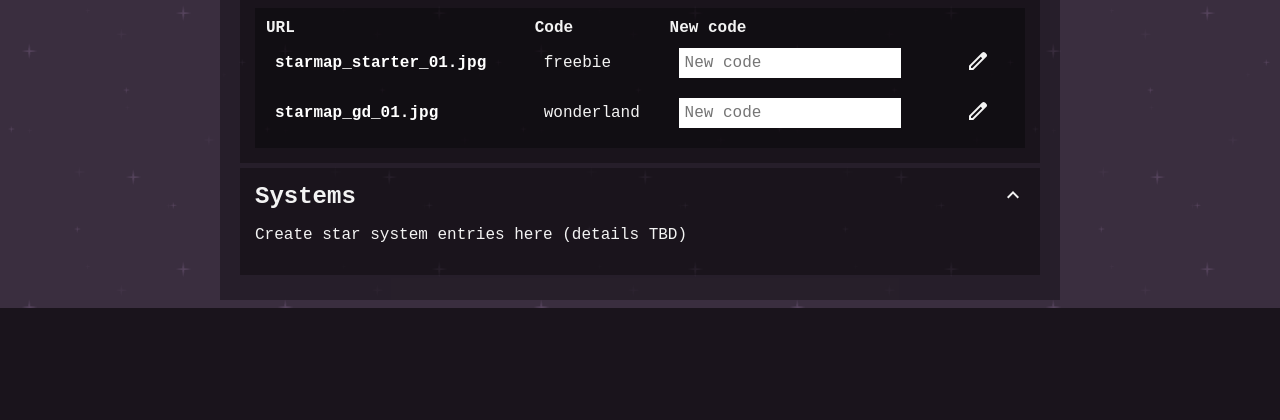
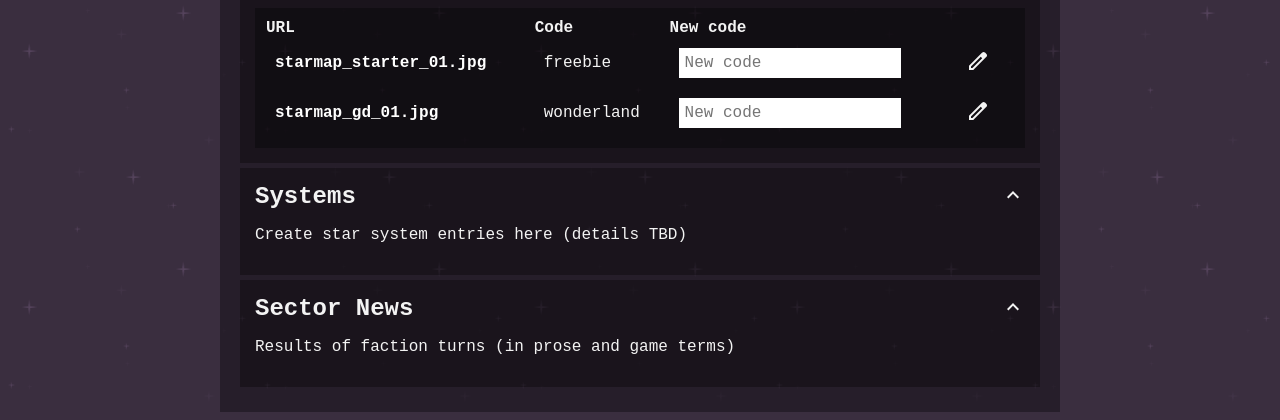
Before and after one commit to Glanten/compad, a Flask app: page /admin in a window 1280 px wide. Shown: the part 1830-2250 px from the top of the page. Before the commit the page ends 2138 px from the top, so only its background shows below. Run offline with Flask 3, Linux system fonts and the light colour scheme; a user stored in the database is signed in; some libraries are stand-ins or nearby versions.

Commit message:
Added admin section for sector news.

```diff
--- a/templates/admin.html
+++ b/templates/admin.html
@@ -283,6 +283,7 @@
     </div>
 </div>
 
+<!-- SYSTEMS -->
 <div class="darker">
     <h2 class="cursor_pointer" onclick="collapseSegment('admin_systems', 'admin_systems_expand')">
         Systems
@@ -293,4 +294,15 @@
     </div>
 </div>
 
+<!-- NEWS -->
+<div class="darker">
+    <h2 class="cursor_pointer" onclick="collapseSegment('admin_news', 'admin_news_expand')">
+        Sector News
+        <img class="float_right" id="admin_news_expand" src="static\icon-arrow-up.svg" />
+    </h2>
+    <div class="collapsible" id="admin_news">
+        <p>Results of faction turns (in prose and game terms)</p>
+    </div>
+</div>
+
 {% endblock %}
```
